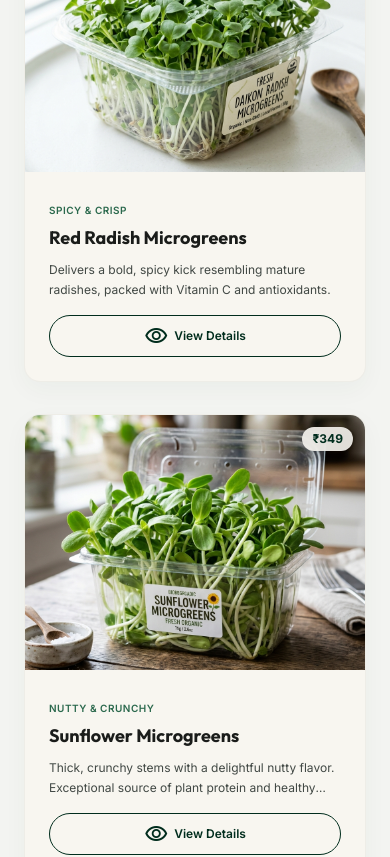
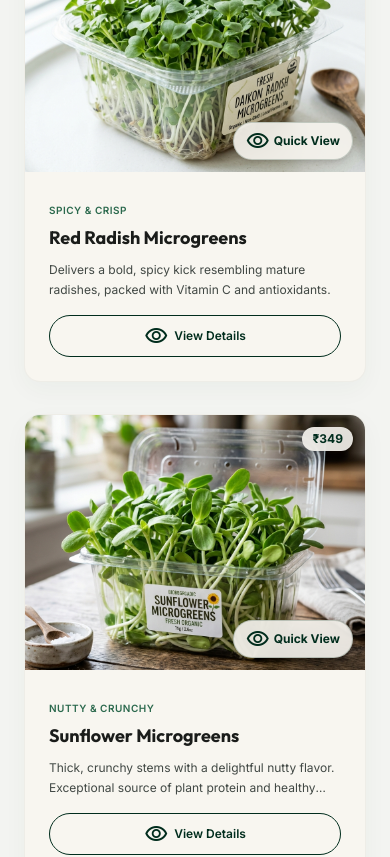
Before and after one commit to Akshayck-dev/green, a React (Vite) app in the folder verdureleaf-website/: page /product/beetroot-microgreens in a window 390 px wide. Shown: the part 2100-2957 px from the top of the page. Built offline with nearby package versions, Linux system fonts and the light colour scheme; a web font is replaced by a local one.

Commit message:
fix: Make Quick View button permanently visible and accessible on all product cards across desktop and mobile

```diff
--- a/verdureleaf-website/src/pages/Home.jsx
+++ b/verdureleaf-website/src/pages/Home.jsx
@@ -455,12 +455,16 @@ export default function Home() {
                     />
                   </Link>
 
-                  {/* Quick View Hover Button */}
+                  {/* Quick View Button */}
                   <button
-                    onClick={() => setQuickViewProduct(product)}
-                    className="absolute bottom-3 right-3 z-10 bg-primary text-on-primary text-xs font-semibold px-3.5 py-1.5 rounded-full opacity-0 group-hover:opacity-100 transition-all duration-300 shadow-md flex items-center gap-1 hover:bg-primary-container"
+                    onClick={(e) => {
+                      e.preventDefault();
+                      setQuickViewProduct(product);
+                    }}
+                    className="absolute bottom-3 right-3 z-10 bg-surface/90 backdrop-blur-md text-primary text-xs font-bold px-3 py-1.5 rounded-full shadow-md flex items-center gap-1 hover:bg-primary hover:text-white transition-all duration-300 border border-primary/20 cursor-pointer"
+                    title="Quick View Product"
                   >
-                    <span className="material-symbols-outlined text-[14px]">visibility</span>
+                    <span className="material-symbols-outlined text-[15px]">visibility</span>
                     <span>Quick View</span>
                   </button>
                 </div>
--- a/verdureleaf-website/src/pages/ProductDetail.jsx
+++ b/verdureleaf-website/src/pages/ProductDetail.jsx
@@ -10,7 +10,7 @@ export default function ProductDetail() {
   const [selectedImage, setSelectedImage] = useState(0);
   const [quantity, setQuantity] = useState(1);
   const [selectedOption, setSelectedOption] = useState('50g Fresh Cut Punnet');
-  const { addToCart } = useCart();
+  const { addToCart, setQuickViewProduct } = useCart();
 
   useEffect(() => {
     setSelectedImage(0);
@@ -309,6 +309,18 @@ export default function ProductDetail() {
                   <div className="absolute top-3 right-3 bg-surface/90 backdrop-blur px-2.5 py-1 rounded-full text-xs font-bold text-primary shadow-sm">
                     ₹{item.price}
                   </div>
+                  {/* Quick View Button */}
+                  <button
+                    onClick={(e) => {
+                      e.preventDefault();
+                      setQuickViewProduct(item);
+                    }}
+                    className="absolute bottom-3 right-3 z-10 bg-surface/90 backdrop-blur-md text-primary text-xs font-bold px-3 py-1.5 rounded-full shadow-md flex items-center gap-1 hover:bg-primary hover:text-white transition-all duration-300 border border-primary/20 cursor-pointer"
+                    title="Quick View Product"
+                  >
+                    <span className="material-symbols-outlined text-[15px]">visibility</span>
+                    <span>Quick View</span>
+                  </button>
                 </div>
                 <div className="p-6 flex flex-col flex-grow justify-between gap-4">
                   <div>
--- a/verdureleaf-website/src/pages/Shop.jsx
+++ b/verdureleaf-website/src/pages/Shop.jsx
@@ -105,12 +105,16 @@ export default function Shop() {
                   </span>
                 </button>
 
-                {/* Quick View Hover Button */}
+                {/* Quick View Button */}
                 <button
-                  onClick={() => setQuickViewProduct(product)}
-                  className="absolute bottom-3 right-3 z-10 bg-primary text-on-primary text-xs font-semibold px-3 py-1.5 rounded-full opacity-0 group-hover:opacity-100 transition-all duration-300 shadow-md flex items-center gap-1 hover:bg-primary-container"
+                  onClick={(e) => {
+                    e.preventDefault();
+                    setQuickViewProduct(product);
+                  }}
+                  className="absolute bottom-3 right-3 z-10 bg-surface/90 backdrop-blur-md text-primary text-xs font-bold px-3 py-1.5 rounded-full shadow-md flex items-center gap-1 hover:bg-primary hover:text-white transition-all duration-300 border border-primary/20 cursor-pointer"
+                  title="Quick View Product"
                 >
-                  <span className="material-symbols-outlined text-[14px]">visibility</span>
+                  <span className="material-symbols-outlined text-[15px]">visibility</span>
                   <span>Quick View</span>
                 </button>
               </div>
```
